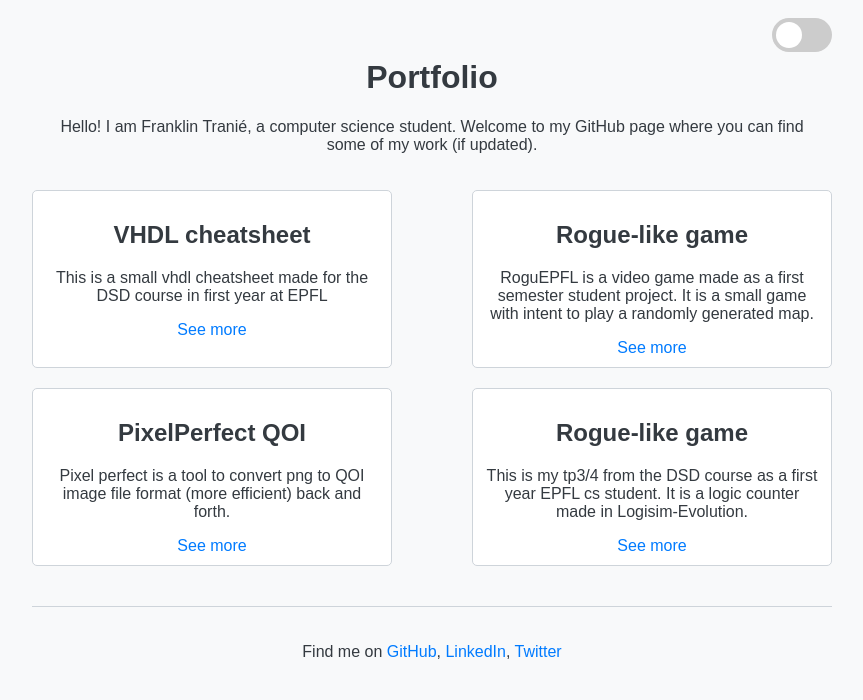
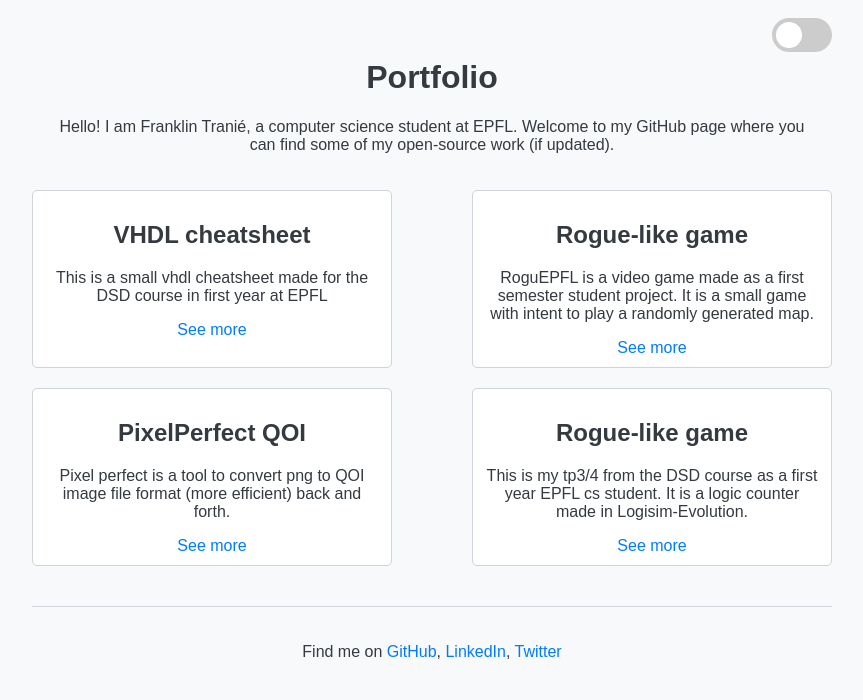
Before and after one commit to franklintra/franklintra.github.io, a plain HTML site: page index.html in a window 1280 px wide. Shown: the whole page, without its empty margins (208-1071 px from the left). Drawn offline with Linux system fonts and the light colour scheme.

Commit message:
added epfl mention

```diff
--- a/index.html
+++ b/index.html
@@ -144,7 +144,7 @@
     <div class="container">
         <div class="description">
             <h1>Portfolio</h1>
-            <p>Hello! I am Franklin Tranié, a computer science student. Welcome to my GitHub page where you can find some of my work (if updated).</p>
+            <p>Hello! I am Franklin Tranié, a computer science student at EPFL. Welcome to my GitHub page where you can find some of my open-source work (if updated).</p>
         </div>
         <!-- Dark mode switch -->
         <div class="dark-mode-switch">
```
